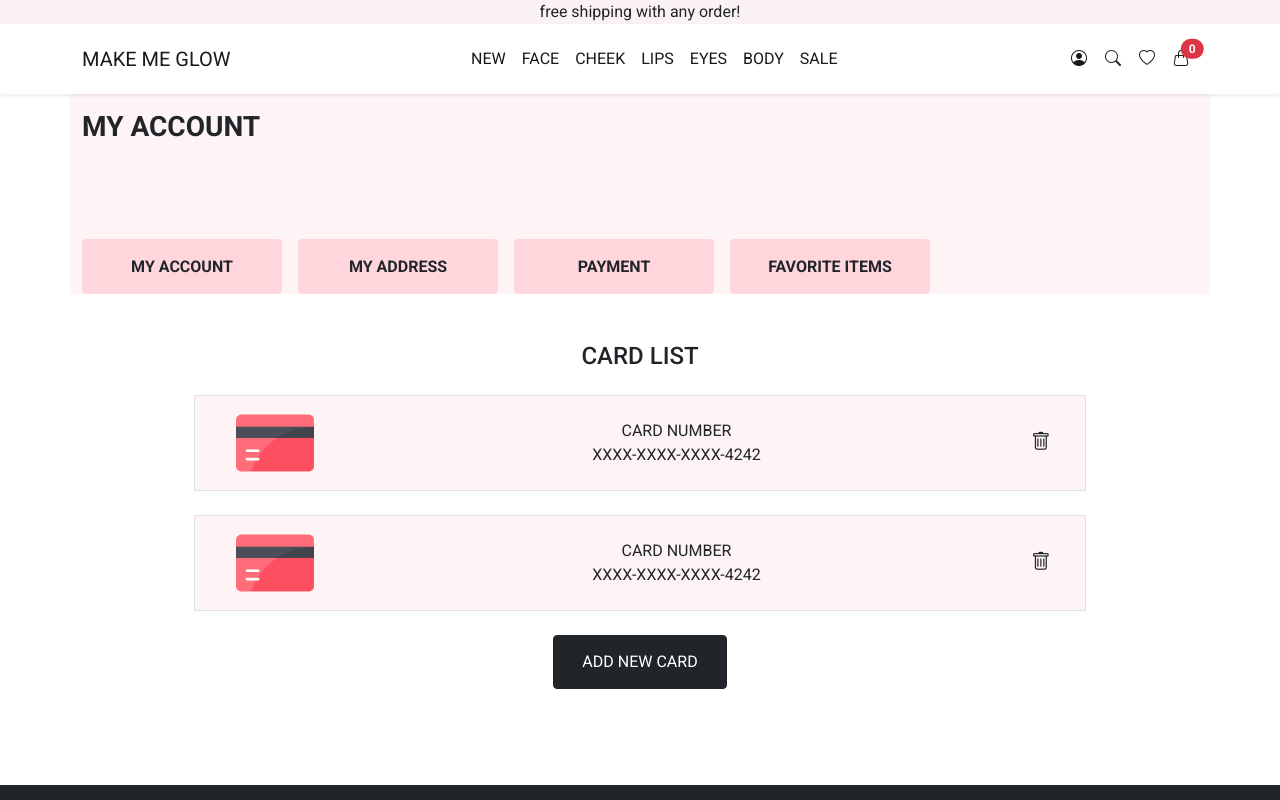
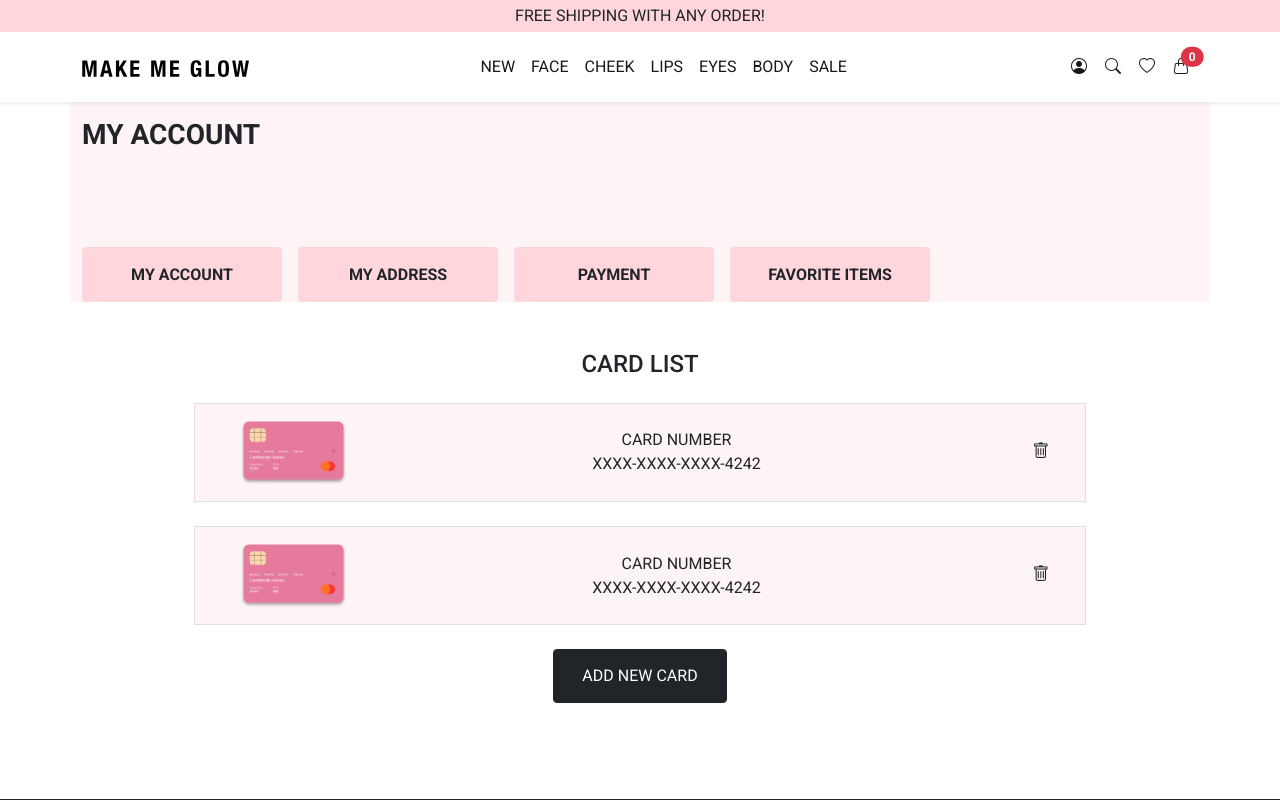
Before and after one commit to Chanwit21/ecommerce-front-end-group-project-cc9, a React (Create React App) app: page /user_payment in a window 1280 px wide. Shown: the top 800 px of the page. Built offline with nearby package versions, Linux system fonts and the light colour scheme.

Commit message:
final edit in this day,date:23-10-2021

```diff
--- a/src/component/NavHeader.js
+++ b/src/component/NavHeader.js
@@ -1,16 +1,17 @@
 import React from 'react';
 import { Link, NavLink } from 'react-router-dom';
+import Logo from '../pic/icons/mmg-logo.svg';
 
 function NavHeader() {
   return (
     <>
-      <div className='container-fluid text-center' style={{ backgroundColor: '#FAF2F4' }}>
-        free shipping with any order!
+      <div className='container-fluid text-center p-1' style={{ backgroundColor: '#FFD6DC' }}>
+        FREE SHIPPING WITH ANY ORDER!
       </div>
       <nav className='navbar navbar-expand-lg navbar-light flex-grow-0 shadow-sm'>
         <div className='container'>
           <NavLink to='/' className='navbar-brand'>
-            MAKE ME GLOW
+            <img src={Logo} alt='Logo' style={{ width: '13.0625vw' }} />
           </NavLink>
           <button
             className='navbar-toggler'
--- a/src/component/UserPayment/UserPaymentCardList.js
+++ b/src/component/UserPayment/UserPaymentCardList.js
@@ -1,12 +1,12 @@
 import React from 'react';
-import credirCardImage from '../../pic/icons/credit-card.png';
+import credirCardImage from '../../pic/icons/creditcard.png';
 
 function UserPaymentCardList({ card }) {
   return (
     <div className='d-flex justify-content-center align-items-center'>
       <div className='row mt-3 mb-2 border p-2' style={{ width: '80%', backgroundColor: '#FEF3F5' }}>
-        <div className='col-2 d-flex justify-content-center align-items-center'>
-          <img src={credirCardImage} alt='credit-card' style={{ height: '6.09375vw' }} />
+        <div className='col-2 d-flex justify-content-center align-items-center py-2 ps-5'>
+          <img src={credirCardImage} alt='credit-card' style={{ height: '5.09375vw' }} />
         </div>
         <div className='col-9 d-flex justify-content-center align-items-center'>
           <div>
@@ -16,7 +16,7 @@ function UserPaymentCardList({ card }) {
           </div>
         </div>
         <div className='col-1 d-flex justify-content-center align-items-center'>
-          <button className='btn' style={{ fontSize: '1.5vw' }}>
+          <button className='btn' style={{ fontSize: '1.3vw' }}>
             <i className='bi bi-trash'></i>
           </button>
         </div>
```
Also changed, not shown: src/pic/icons/creditcard.png (added), src/pic/icons/mmg-logo.svg (added).
